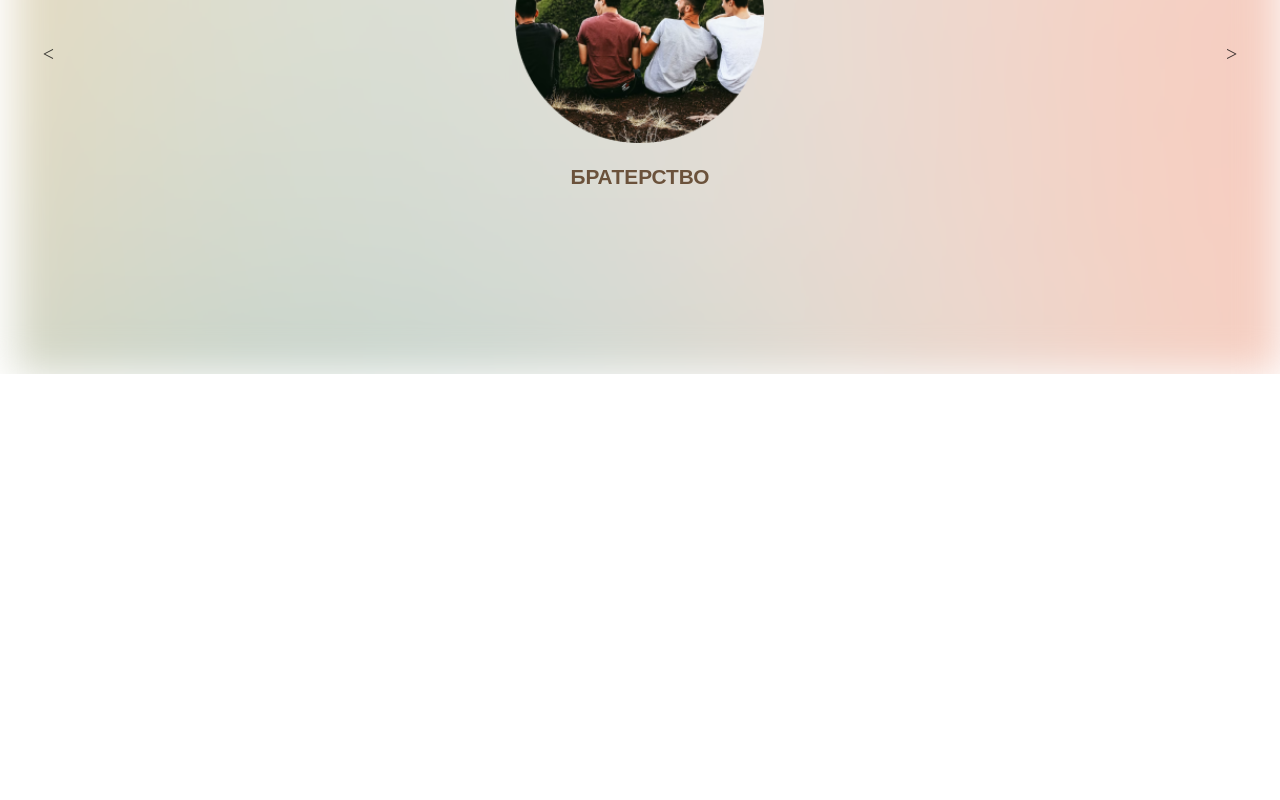
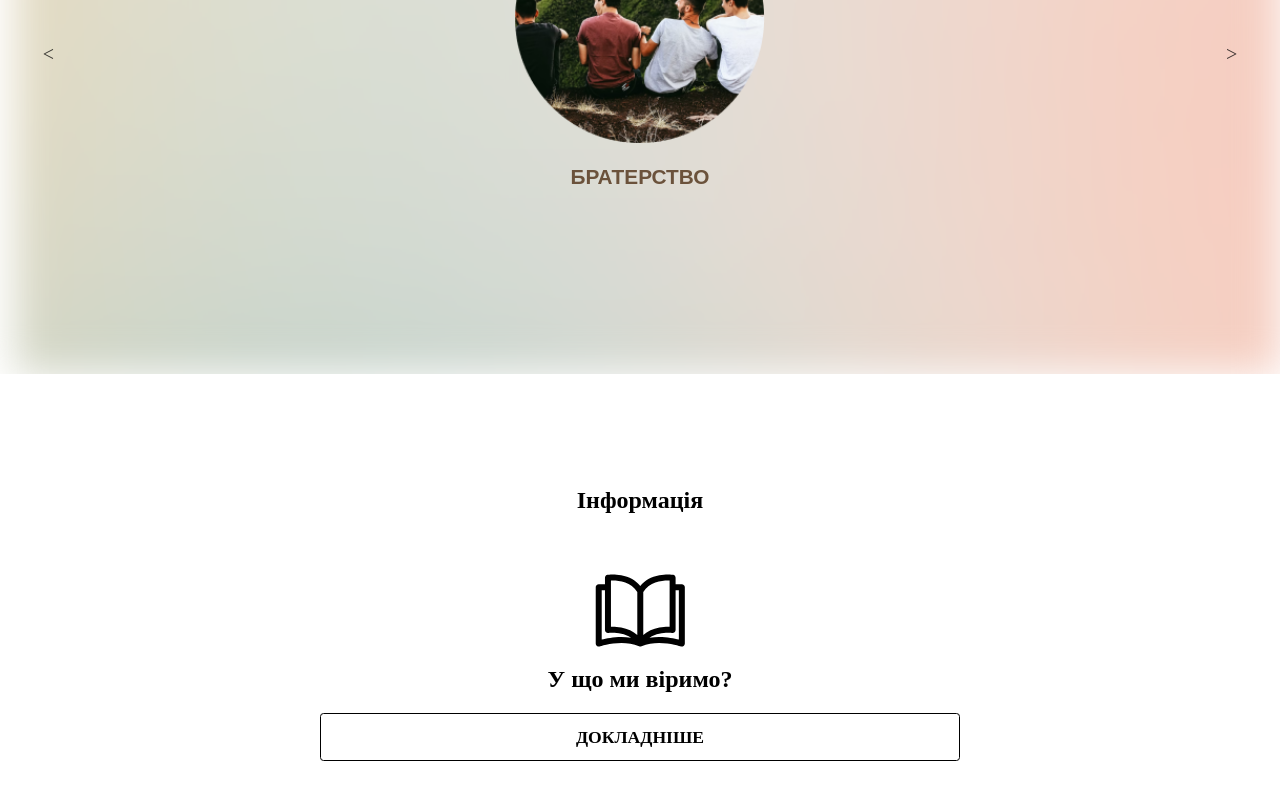
Before and after one commit to ErnestMk1/Great_Change, a React (Create React App) app in the folder my-app/: page / in a window 1280 px wide. Shown: the part 2946-3746 px from the top of the page. Before the commit the page ends 3320 px from the top, so only its background shows below. Built offline with nearby package versions, Linux system fonts and the light colour scheme.

Commit message:
added information page

```diff
--- a/my-app/src/App.tsx
+++ b/my-app/src/App.tsx
@@ -1,6 +1,7 @@
 import css from './App.module.css';
 import ChurchLife from './components/church_life/ChurchLife';
 import Donation from './components/donation/Donation';
+import Information from './components/information/Information';
 import Registration from './components/registration/Registration';
 import Values from './components/values/Values';
 import Welcome from './components/welcome_page/Welcome';
@@ -13,6 +14,7 @@ const App = () => {
       <Values />
       <Donation />
       <ChurchLife />
+      <Information />
     </div>
   );
 };
--- /dev/null
+++ b/my-app/src/components/information/Information.module.css
@@ -0,0 +1,37 @@
+.main_div {
+  height: 60vh;
+  display: flex;
+  flex-direction: column;
+  justify-content: center;
+  align-items: center;
+  font-family: 'Montserrat';
+  font-weight: 700;
+}
+
+.wrapper {
+  display: flex;
+  flex-direction: column;
+  justify-content: center;
+  align-items: center;
+}
+
+.caption_div {
+  margin-bottom: 5vh;
+}
+
+.inf_button {
+  border: solid 1px #000;
+  border-radius: 3.54px;
+  background-color: #FFF;
+  width: 50vw;
+  height: 6vh;
+  font-family: 'Montserrat';
+  font-weight: 700;
+  font-size: 1.1rem;
+  cursor: pointer;
+  transition: transform .3s;
+}
+
+.inf_button:hover {
+  transform: scale(.8);
+}
--- /dev/null
+++ b/my-app/src/components/information/Information.tsx
@@ -0,0 +1,21 @@
+import css from './Information.module.css';
+import book from '../../imgs/book.svg';
+
+const Information = () => {
+  const onClickBtn = () => alert('Joe Mama');
+
+  return (
+    <div className={css.main_div}>
+      <div className={`${css.wrapper} ${css.caption_div}`}><h2>Інформація</h2></div>
+
+      <div className={css.wrapper}>
+        <img src={book} alt="book img" />
+        <h2>У що ми віримо?</h2>
+
+        <button className={css.inf_button} onClick={onClickBtn}>ДОКЛАДНІШЕ</button>
+      </div>
+    </div>
+  );
+};
+
+export default Information;
```
Also changed, not shown: my-app/src/imgs/book.svg (added), 1 other file (tests, documents, lock files or other folders).
